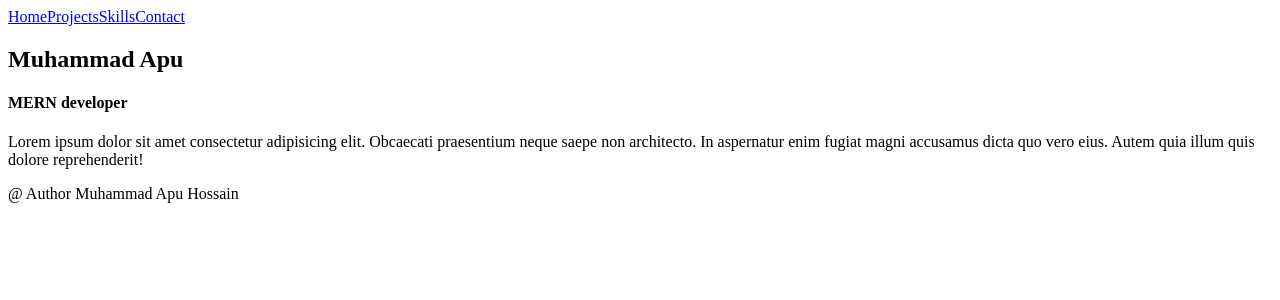
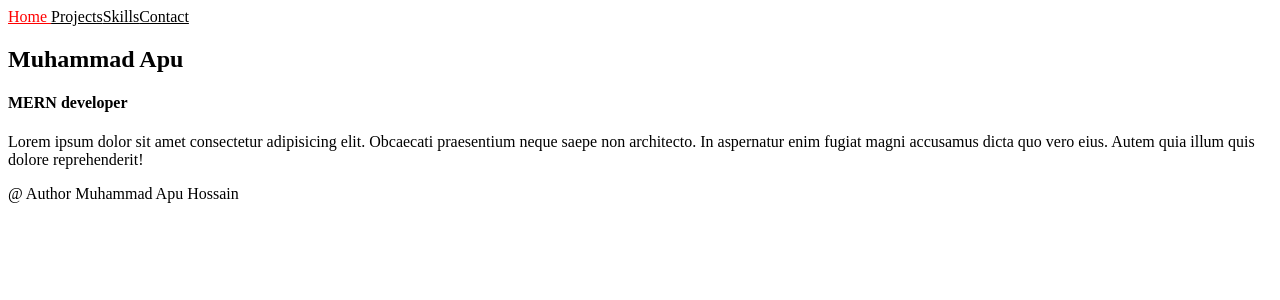
Before and after one commit to apu16-334-coder/react-practice, a React (Vite) app: page / in a window 1280 px wide. Shown: the top 300 px of the page. Built offline with nearby package versions, Linux system fonts and the light colour scheme.

Commit message:
Fixed typo and make navlink scalable

```diff
--- a/src/App.jsx
+++ b/src/App.jsx
@@ -32,7 +32,7 @@ import Greeting from "./day-8/Greeting";*/
 // Import for day 17
 import { Routes, Route } from 'react-router-dom';
 import Layout from './day-17/component/Layout';
-import Conatct from './day-17/pages/Contact';
+import Contact from './day-17/pages/Contact';
 import Home from './day-17/pages/Home'
 import Projects from './day-17/pages/Projects';
 import Skills from './day-17/pages/Skills'
@@ -97,7 +97,7 @@ function App() {
                     <Route index element={<Home/>} />
                     <Route path='projects' element={<Projects/>} />
                     <Route path='skills' element={<Skills/>} />
-                    <Route path='contact' element={<Conatct/>} />
+                    <Route path='contact' element={<Contact/>} />
                     <Route path="*" element={<NotFound />} />
                 </Route>
             </Routes>
--- a/src/day-17/component/Navbar.jsx
+++ b/src/day-17/component/Navbar.jsx
@@ -1,20 +1,19 @@
 import { NavLink } from 'react-router-dom'
 
+function toggle({ isActive }) {
+    return { color: isActive ? 'red' : 'black' }
+}
+
 function Navbar() {
+
+
     return (
         <>
             <nav>
-                <NavLink
-                    to="/"
-                    style={({ isActive }) => ({
-                        color: isActive ? 'blue' : 'black'
-                    })}
-                >
-                    Home
-                </NavLink>
-                <NavLink to="/projects">Projects</NavLink>
-                <NavLink to="/skills">Skills</NavLink>
-                <NavLink to="/contact">Contact</NavLink>
+                <NavLink to="/" style={toggle}> Home </NavLink>
+                <NavLink to="/projects" style={toggle}>Projects</NavLink>
+                <NavLink to="/skills" style={toggle}>Skills</NavLink>
+                <NavLink to="/contact" style={toggle}>Contact</NavLink>
             </nav>
         </>
     )
--- a/src/day-17/pages/Contact.jsx
+++ b/src/day-17/pages/Contact.jsx
@@ -1,4 +1,4 @@
-function Conatct() {
+function Contact() {
     return (
         <>
             <h2>Contact</h2>
@@ -9,4 +9,4 @@ function Conatct() {
     )
 }
 
-export default Conatct;
+export default Contact;
```
